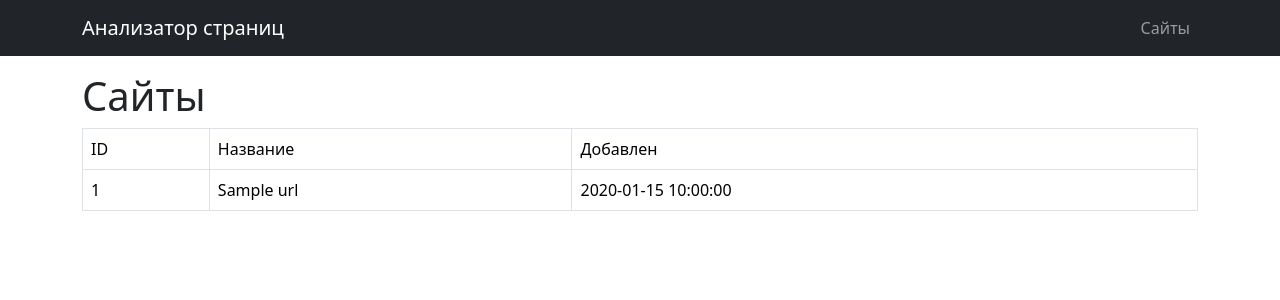
After one commit to DanatN5/python-project-83, a Flask app: page /urls in a window 1280 px wide. The commit adds this page. Shown: the top 300 px of the page. Run offline with Flask 3, Linux system fonts and the light colour scheme; a database or web service that is not in the repository returns one stand-in record (values such as "Sample title"); some libraries are stand-ins or nearby versions.

Commit message:
Add handlers url, urls, urls/id

```diff
--- a/database.sql
+++ b/database.sql
@@ -1,5 +1,5 @@
 CREATE TABLE IF NOT EXISTS urls (
     id int PRIMARY KEY GENERATED ALWAYS AS IDENTITY,
     name text UNIQUE NOT NULL,
-    created_at date CURRENT_TIMESTAMP
+    created_at date DEFAULT CURRENT_TIMESTAMP
 );
--- a/page_analyzer/app.py
+++ b/page_analyzer/app.py
@@ -7,10 +7,13 @@ from flask import (
     render_template,
     url_for,
     request,
-    redirect
+    redirect,
+    flash,
+    get_flashed_messages
 )
 
 from page_analyzer.database import Urls
+from page_analyzer.validator import normalize, validate
 
 
 load_dotenv()
@@ -28,7 +31,44 @@ def index():
 
 @app.route("/urls", methods=["POST"])
 def urls_post():
-    urls = Urls()
-    url = request.args.get('url')
-    urls.save(url)
-    return redirect(url_for("index"))
+    urls = Urls(DATABASE_URL)
+    url = request.form.to_dict()
+    errors = validate(url["url"])
+    if errors:
+        flash(errors["url"], "warning")
+        return render_template(
+            "index.html",
+            messages=get_flashed_messages(with_categories=True)
+        ), 422
+    normalized_url = normalize(url["url"])
+    url_info = urls.find_url(normalized_url)
+    if url_info is None:
+        id = urls.save(normalized_url)
+        flash("URL успешно добавлен", "success")
+        return redirect(url_for("url_get", id=id))
+    flash("URL уже существует", "info")
+    return redirect(url_for("url_get", id=url_info.get("id")))
+
+
+
+@app.route("/urls/<int:id>")
+def url_get(id):
+    urls = Urls(DATABASE_URL)
+    url = urls.find_id(id)
+    messages=get_flashed_messages(with_categories=True)
+    return render_template(
+        "url.html",
+        url=url,
+        messages=messages
+    )
+
+@app.route("/urls")
+def urls_get():
+    urls = Urls(DATABASE_URL)
+    all_urls = urls.get_all_urls()
+    messages=get_flashed_messages(with_categories=True)
+    return render_template(
+        "urls.html",
+        urls=all_urls,
+        messages=messages
+    )
--- a/page_analyzer/database.py
+++ b/page_analyzer/database.py
@@ -1,31 +1,45 @@
-import os
 import psycopg2
 from psycopg2.extras import DictCursor
 
 
-DATABASE_URL = os.getenv('DATABASE_URL')
-conn = psycopg2.connect(DATABASE_URL)
+
 
 class Urls:
-    def __init__(self, conn):
-        self.conn = conn
+    def __init__(self, database_url):
+        self.conn = psycopg2.connect(database_url)
 
-    def _create(self, url):
-        with self.conn.cursor() as cur:
-            cur.execute(
-                "INSERT INTO urls (name, created_at) VALUES (%s) RETURNING id",
-                (url,)
-            )
-        self.conn.commit()
+
+    def find_url(self, url):
+        query = "SELECT * FROM urls WHERE name = %s"
+        with self.conn.cursor(cursor_factory=DictCursor) as cur:
+            cur.execute(query, (url,))
+            row = cur.fetchone()
+            return dict(row) if row else None
+
+    def find_id(self, id):
+        query = "SELECT * FROM urls WHERE id = %s"
+        with self.conn.cursor(cursor_factory=DictCursor) as cur:
+            cur.execute(query, (id,))
+            row = cur.fetchone()
+            return dict(row) if row else None
 
     def save(self, url):
-        self._create(url)
-"""
-    def _update(self, url):
-        with self.conn.cursor() as cur:
-            cur.execute(
-                "UPDATE urls SET name = %s, RETURNING id",
-                (url,)
-            )
+        query = """INSERT INTO urls (name, created_at)
+        VALUES (%s, NOW())
+        RETURNING id
+        """
+        with self.conn.cursor(cursor_factory=DictCursor) as cur:
+            cur.execute(query, (url,))
+            id = cur.fetchone()[0]
+
         self.conn.commit()
-"""
+        print(id)
+        return id
+
+
+    def get_all_urls(self):
+        query = "SELECT * FROM urls ORDER BY id DESC"
+        with self.conn.cursor(cursor_factory=DictCursor) as cur:
+            cur.execute(query)
+            row = cur.fetchall()
+            return row if row else None
--- a/page_analyzer/templates/index.html
+++ b/page_analyzer/templates/index.html
@@ -10,8 +10,9 @@
             <p class="card-text mt-1 fs-5 fw-lighter">Бесплатно проверяйте сайты на SEO-пригодность</p>
             <form action="{{ url_for('urls_post') }}" method="post">
                 <div class="d-flex mb-3">
+                    <label for="text" class="visually-hidden">Url для проверки</label>
                     <input type="text" name="url" class="form-control me-2" placeholder="https://www.example.com">
-                    <button type="button" class="btn-lg btn btn-primary text-uppercase">Проверить</button>
+                    <button type="submit" class="btn-lg btn btn-primary text-uppercase" value="Проверить">
                 </div>
             </form>
         </div>
--- a/page_analyzer/templates/layout.html
+++ b/page_analyzer/templates/layout.html
@@ -15,11 +15,15 @@
             <a class="navbar-brand" href="/">Анализатор страниц</a>
             <div class="collapse navbar-collapse">
                 <ul class="navbar-nav ms-auto">
-                    <li class="nav-item"><a href="/" class="nav-link">Сайты</a></li>
+                    <li class="nav-item"><a href="/urls" class="nav-link">Сайты</a></li>
                 </ul>
             </div>
         </div>
     </nav>
+    {% for category, message in messages %}
+        <div class="alert alert-{{ category }}" role="alert">{{ message }}</div>
+    {% endfor %}
+
 
     <!-- Контент -->
      {% block content %}{% endblock %}
--- /dev/null
+++ b/page_analyzer/templates/urls.html
@@ -0,0 +1,35 @@
+{% extends "layout.html" %}
+
+{% block title %}Сайты{% endblock %}
+
+{% block content %}
+<main class="flex-grow-1">
+    <div class="container-lg mt-3">
+        <h1>Сайты</h1>
+
+        <div class="table-responsive">
+            <table class="table table-bordered table-hover text-nowrap" data-test="url">
+                <thead>
+                    <tr>
+                        <td>ID</td>
+                        <td>Название</td>
+                        <td>Добавлен</td>
+                    </tr>
+                </thead>
+
+                {% for url in urls %}
+                <tbody>
+                    <tr>
+                        <td>{{url.id}}</td>
+                        <td>{{url.name}}</td>
+                        <td>{{url.created_at}}</td>
+                    </tr>
+
+                </tbody>
+                {% endfor %}
+            </table>
+        </div>
+
+    </div>
+</main>
+{% endblock %}
```
Also changed, not shown: page_analyzer/templates/url.html (added, +30 -0 lines), page_analyzer/validator.py (added, +23 -0 lines), 1 other file.
